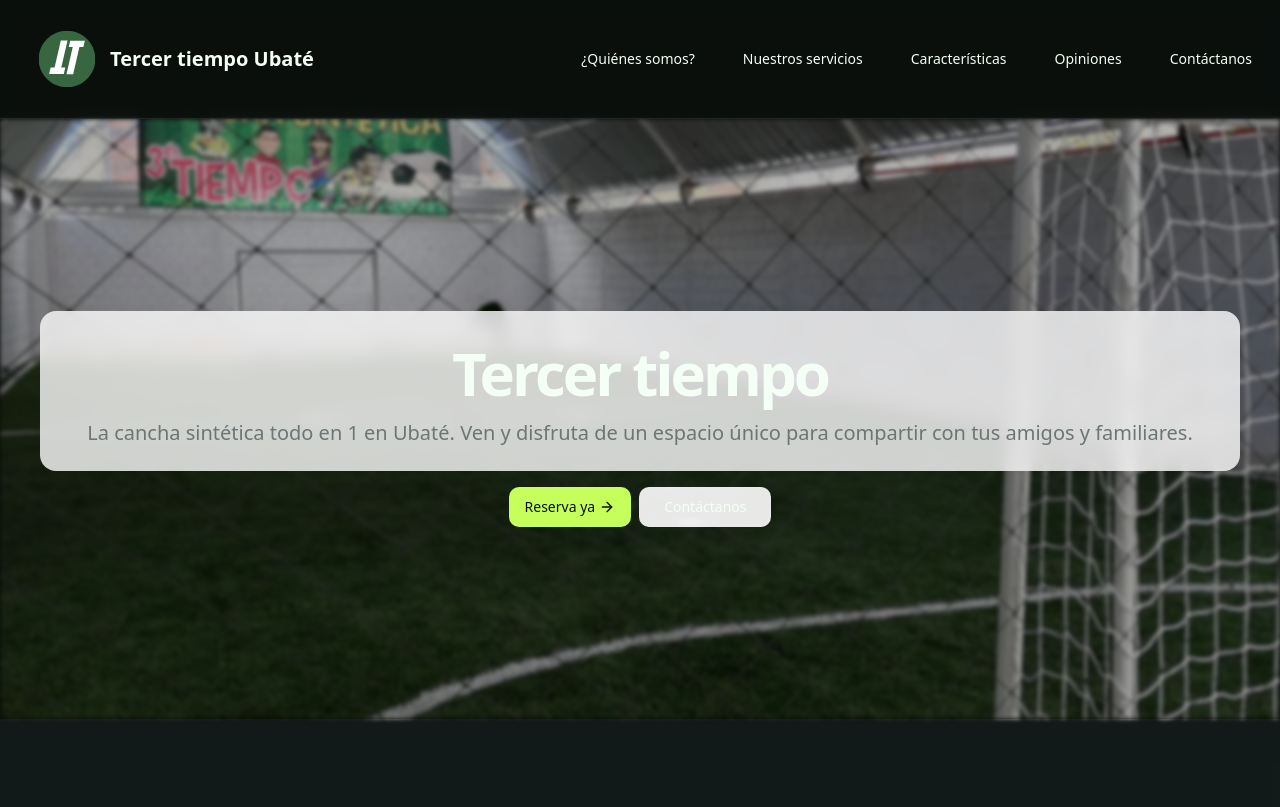
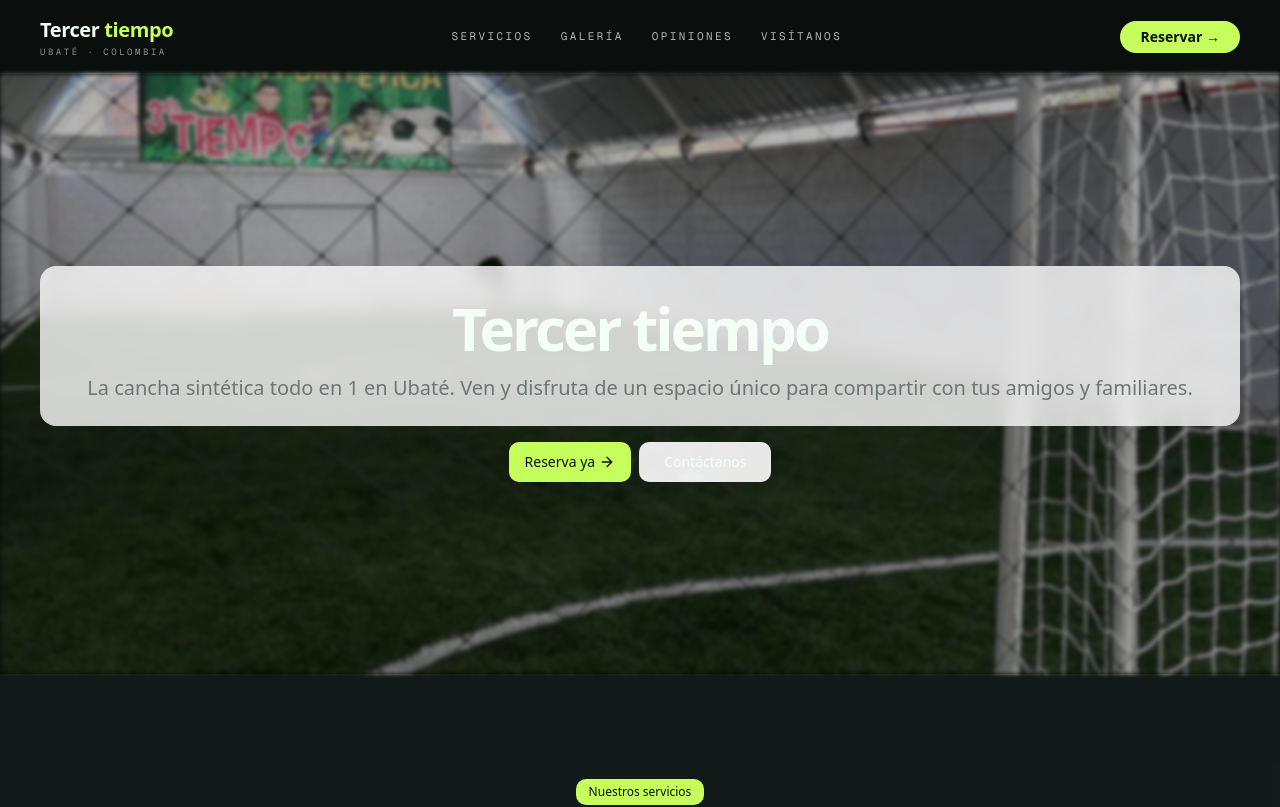
Before and after one commit to gomez2608/tercer-tiempo-landing, a Next.js app: page / in a window 1280 px wide. Shown: the top 807 px of the page. Built offline with nearby package versions, Linux system fonts and the light colour scheme.

Commit message:
feat(header): rewrite nav with wordmark, mono links, and scroll-blur

```diff
--- a/src/components/sections/footer.tsx
+++ b/src/components/sections/footer.tsx
@@ -12,7 +12,7 @@ import {
   whatsappUrl,
 } from "@/lib/site-config";
 
-const productLinkIds = ["services", "features", "testimonials", "contact"] as const;
+const productLinkIds = ["services", "gallery", "testimonials", "visit"] as const;
 
 const socialLinks = [
   {
--- a/src/components/sections/header.tsx
+++ b/src/components/sections/header.tsx
@@ -1,29 +1,56 @@
 "use client";
 
-import Image from "next/image";
 import Link from "next/link";
 import { Menu } from "lucide-react";
+import { useEffect, useState } from "react";
 
 import { Button } from "@/components/ui/button";
 import { Sheet, SheetContent, SheetTrigger } from "@/components/ui/sheet";
+import { Wordmark } from "@/components/wordmark";
 import { useSectionNavigation } from "@/hooks/use-section-navigation";
-import { images } from "@/lib/images";
-import { navLinks, site, type NavId } from "@/lib/site-config";
+import {
+  navLinks,
+  reserveWhatsappMessage,
+  whatsappUrl,
+  type NavId,
+} from "@/lib/site-config";
 import { cn } from "@/lib/utils";
 
 export function Header() {
   const { activeSection, handleNavClick } = useSectionNavigation();
+  const [scrolled, setScrolled] = useState(false);
+
+  useEffect(() => {
+    const onScroll = () => setScrolled(window.scrollY > 24);
+    onScroll();
+    window.addEventListener("scroll", onScroll, { passive: true });
+    return () => window.removeEventListener("scroll", onScroll);
+  }, []);
 
   const linkClass = (id: NavId) =>
     cn(
-      "text-sm font-medium px-3 py-2 rounded-md",
-      activeSection === id
-        ? "bg-primary text-primary-foreground"
-        : "hover:text-primary",
+      "font-mono text-[11px] uppercase tracking-[0.22em] transition-colors",
+      activeSection === id ? "text-lime" : "text-fg/70 hover:text-fg",
     );
 
-  const renderLinks = () =>
-    navLinks.map(({ id, label }) => (
+  return (
+    <header
+      className={cn(
+        "sticky top-0 z-50 flex items-center justify-between px-6 py-4 transition-colors md:px-10",
+        scrolled
+          ? "border-b border-hairline bg-ink/80 backdrop-blur"
+          : "border-b border-transparent bg-transparent",
+      )}
+    >
+      <Link href="#about" onClick={(e) => handleNavClick("about", e)}>
+        <Wordmark size="md" withKicker className="hidden md:inline-flex" />
+        <Wordmark size="md" className="md:hidden" />
+      </Link>
+
+      <nav className="hidden gap-7 md:flex">
+        {navLinks
+          .filter((l) => l.id !== "about")
+          .map(({ id, label }) => (
             <Link
               key={id}
               href={`#${id}`}
@@ -32,34 +59,49 @@ export function Header() {
             >
               {label}
             </Link>
-    ));
+          ))}
+      </nav>
 
-  return (
-    <header className="sticky top-0 z-50 flex w-auto items-center justify-between border-b bg-background/95 px-4 py-2 backdrop-blur supports-[backdrop-filter]:bg-background/60">
-      <div className="my-2 flex items-center gap-2 px-4 py-2">
-        <Image
-          src={images.logo}
-          alt={`Logo de ${site.name}`}
-          width={70}
-          height={70}
-          className="rounded"
-          priority
-        />
-        <span className="text-xl font-bold">{site.name}</span>
-      </div>
+      <div className="flex items-center gap-3">
+        <Link
+          href={whatsappUrl(reserveWhatsappMessage)}
+          target="_blank"
+          rel="noopener noreferrer"
+          className="hidden md:inline-flex"
+        >
+          <Button size="sm" className="rounded-full px-5 font-bold">
+            Reservar →
+          </Button>
+        </Link>
 
-      <nav className="hidden gap-6 md:flex">{renderLinks()}</nav>
-
-      <div className="flex items-center gap-4 md:hidden">
         <Sheet>
           <SheetTrigger asChild>
-            <Button variant="outline" size="icon">
+            <Button variant="outline" size="icon" className="md:hidden">
               <Menu className="h-5 w-5" />
               <span className="sr-only">Abrir menú</span>
             </Button>
           </SheetTrigger>
-          <SheetContent side="right">
-            <nav className="mt-8 flex flex-col gap-4">{renderLinks()}</nav>
+          <SheetContent side="right" className="bg-ink">
+            <nav className="mt-8 flex flex-col gap-5">
+              {navLinks.map(({ id, label }) => (
+                <Link
+                  key={id}
+                  href={`#${id}`}
+                  className="font-mono text-sm uppercase tracking-[0.22em] text-fg/80 hover:text-lime"
+                  onClick={(e) => handleNavClick(id, e)}
+                >
+                  {label}
+                </Link>
+              ))}
+              <Link
+                href={whatsappUrl(reserveWhatsappMessage)}
+                target="_blank"
+                rel="noopener noreferrer"
+                className="mt-4"
+              >
+                <Button className="w-full rounded-full font-bold">Reservar →</Button>
+              </Link>
+            </nav>
           </SheetContent>
         </Sheet>
       </div>
--- a/src/lib/site-config.ts
+++ b/src/lib/site-config.ts
@@ -63,11 +63,11 @@ export function whatsappUrl(text: string): string {
 export const mailtoUrl = `mailto:${site.email}`;
 
 export const navLinks = [
-  { id: "about", label: "¿Quiénes somos?" },
-  { id: "services", label: "Nuestros servicios" },
-  { id: "features", label: "Características" },
+  { id: "about", label: "Inicio" },
+  { id: "services", label: "Servicios" },
+  { id: "gallery", label: "Galería" },
   { id: "testimonials", label: "Opiniones" },
-  { id: "contact", label: "Contáctanos" },
+  { id: "visit", label: "Visítanos" },
 ] as const;
 
 export type NavId = (typeof navLinks)[number]["id"];
```
Lines whose indentation alone changed are shown as unchanged.
